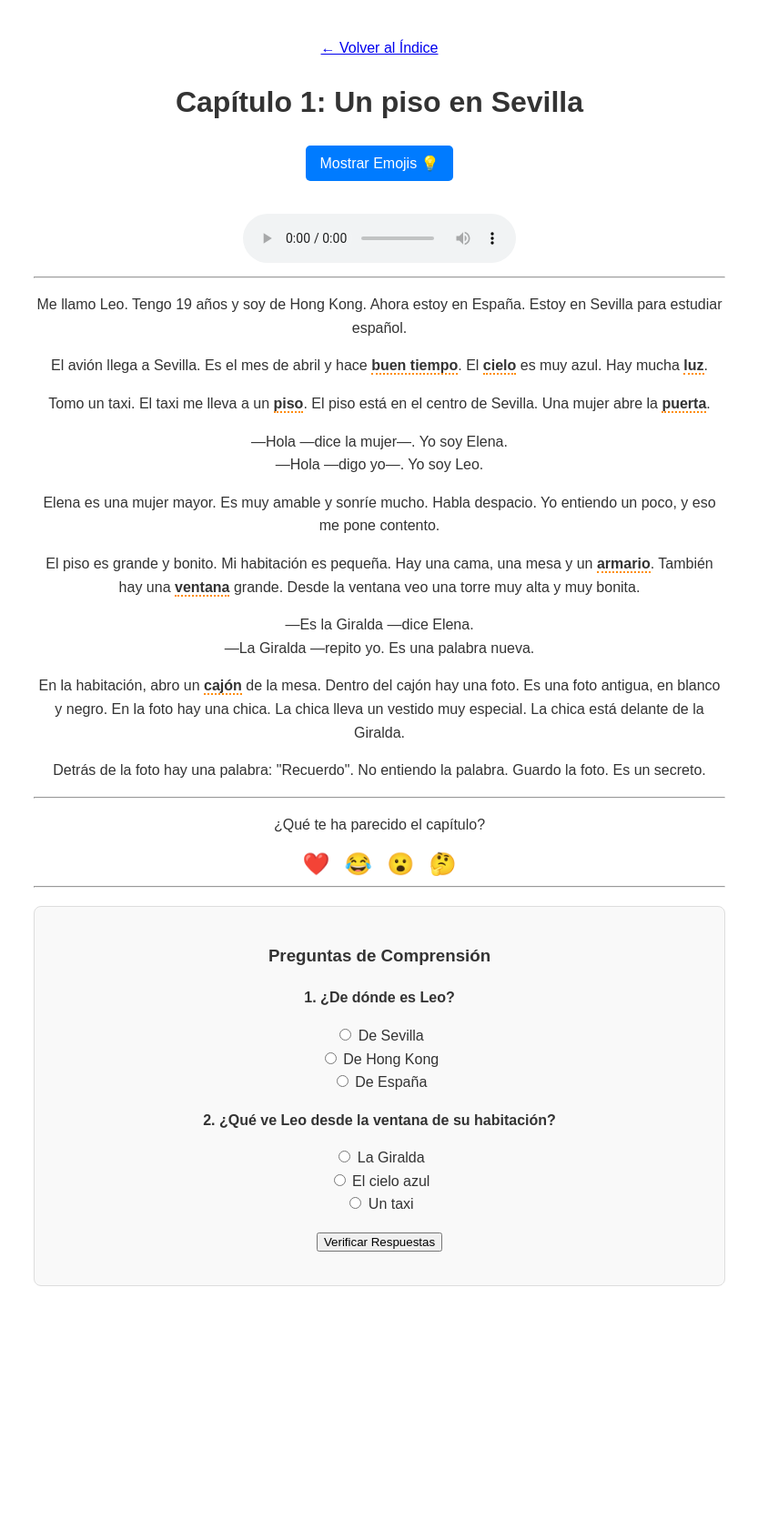
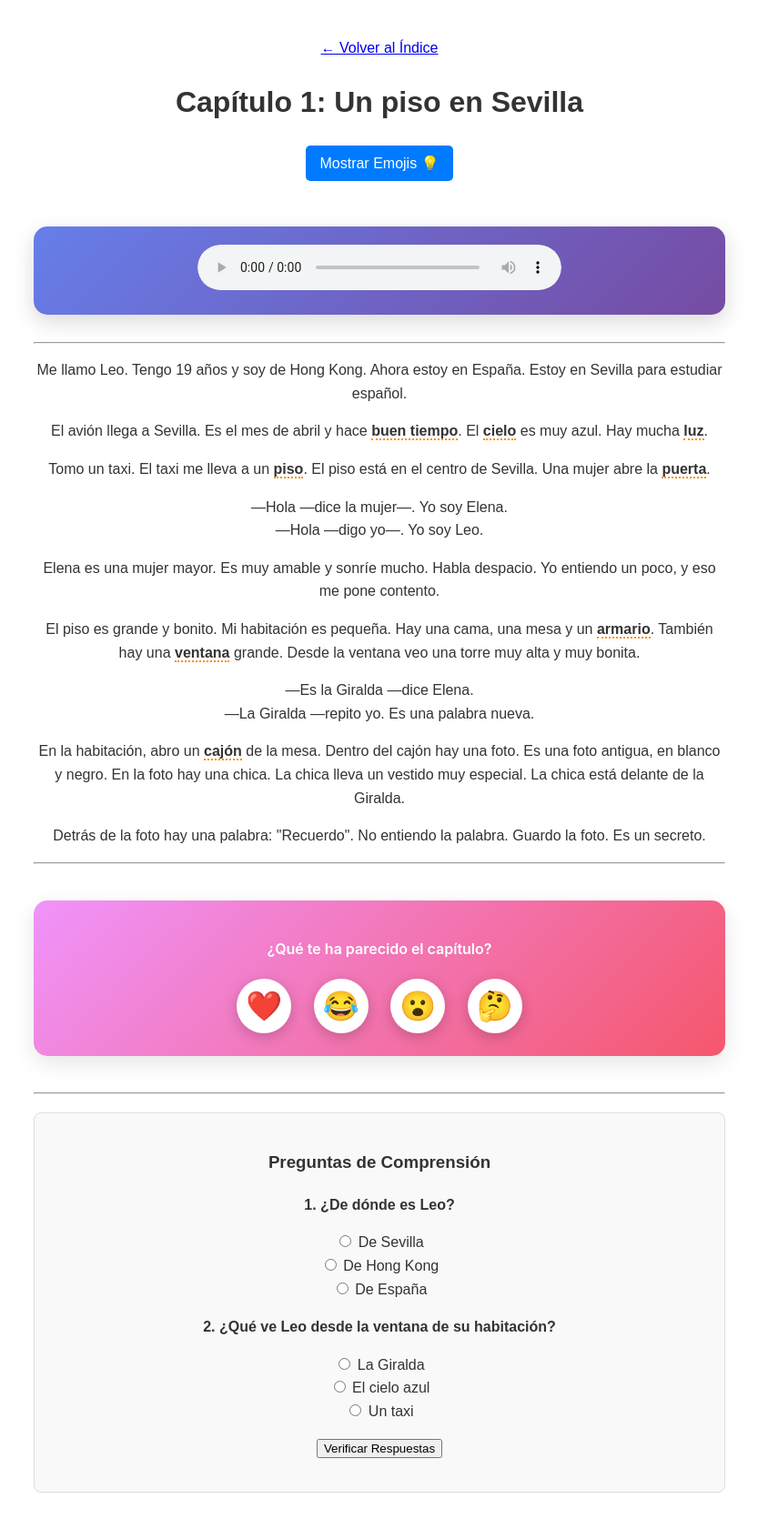
Before and after one commit to balpomorelitm/elalmadesevilla, a Jekyll site: the page built from capitulo-1.md, in a window 1280 px wide. Shown: the whole page at 91% size, without its empty margins (223-1056 px from the left). Built offline with Jekyll 4.4.1, drawn with Linux system fonts in a browser that asks for light colours; before the commit the page ends 1454 px from its top, so only the background shows below that.

Commit message:
Enhance audio player and reactions

```diff
--- a/assets/css/style.css
+++ b/assets/css/style.css
@@ -110,18 +110,73 @@ body {
     opacity: 1;
 }
 
+/* --- Estilos para Reproductor de Audio --- */
+.audio-player {
+    background: linear-gradient(135deg, #667eea 0%, #764ba2 100%);
+    border-radius: 15px;
+    padding: 20px;
+    margin: 30px 0;
+    text-align: center;
+    box-shadow: 0 8px 25px rgba(0,0,0,0.15);
+}
+
+.audio-player audio {
+    width: 100%;
+    max-width: 400px;
+    height: 50px;
+    border-radius: 25px;
+    outline: none;
+}
+
+.audio-player audio::-webkit-media-controls-panel {
+    background-color: rgba(255,255,255,0.1);
+    border-radius: 25px;
+}
+
 /* --- Estilos para Reacciones y Quiz --- */
 
+.reacciones {
+    background: linear-gradient(135deg, #f093fb 0%, #f5576c 100%);
+    border-radius: 15px;
+    padding: 25px;
+    text-align: center;
+    margin: 40px 0;
+    box-shadow: 0 8px 25px rgba(0,0,0,0.1);
+}
+
+.reacciones p {
+    color: white;
+    font-weight: 600;
+    margin-bottom: 20px;
+    font-family: 'Inter', sans-serif;
+}
+
 .reacciones button {
-    font-size: 1.5rem;
+    font-size: 2rem;
     border: none;
-    background: none;
+    background: white;
+    border-radius: 50%;
+    width: 60px;
+    height: 60px;
+    margin: 0 10px;
     cursor: pointer;
-    transition: transform 0.2s;
+    transition: all 0.3s ease;
+    box-shadow: 0 4px 15px rgba(0,0,0,0.2);
 }
 
 .reacciones button:hover {
-    transform: scale(1.2);
+    transform: scale(1.2) rotate(15deg);
+    box-shadow: 0 8px 25px rgba(0,0,0,0.3);
+}
+
+.reacciones button.clicked {
+    animation: reactionClick 0.6s ease;
+}
+
+@keyframes reactionClick {
+    0% { transform: scale(1); }
+    50% { transform: scale(1.3) rotate(360deg); }
+    100% { transform: scale(1.1); }
 }
 
 .quiz {
--- a/assets/js/main.js
+++ b/assets/js/main.js
@@ -66,4 +66,37 @@ document.addEventListener('DOMContentLoaded', function() {
             resultadoDiv.textContent = `Has acertado ${correctas} de ${preguntas.length} preguntas.`;
         });
     });
+    initializeReactions();
 });
+
+function initializeReactions() {
+    const reactionButtons = document.querySelectorAll('.reacciones button');
+
+    reactionButtons.forEach(button => {
+        button.addEventListener('click', function() {
+            this.classList.add('clicked');
+
+            // Remove animation class after animation completes
+            setTimeout(() => {
+                this.classList.remove('clicked');
+            }, 600);
+
+            // Optional: Save reaction to localStorage
+            const chapter = document.querySelector('h1').textContent;
+            const reaction = this.textContent;
+            saveReaction(chapter, reaction);
+        });
+    });
+}
+
+function saveReaction(chapter, reaction) {
+    const reactions = JSON.parse(localStorage.getItem('bookReactions') || '{}');
+    if (!reactions[chapter]) {
+        reactions[chapter] = [];
+    }
+    reactions[chapter].push({
+        reaction: reaction,
+        timestamp: new Date().toISOString()
+    });
+    localStorage.setItem('bookReactions', JSON.stringify(reactions));
+}
--- a/capitulo-1.md
+++ b/capitulo-1.md
@@ -9,9 +9,11 @@ audio_file: /assets/audio/capitulo-1.mp3
 <button id="emoji-toggle" class="emoji-toggle-button">Mostrar Emojis 💡</button>
 
 <!-- Reproductor de Audio -->
-<audio controls src="{{ page.audio_file }}">
-    Tu navegador no soporta el audio.
-</audio>
+<div class="audio-player">
+    <audio controls src="{{ page.audio_file }}">
+        Tu navegador no soporta el audio.
+    </audio>
+</div>
 
 <hr>
 
```
